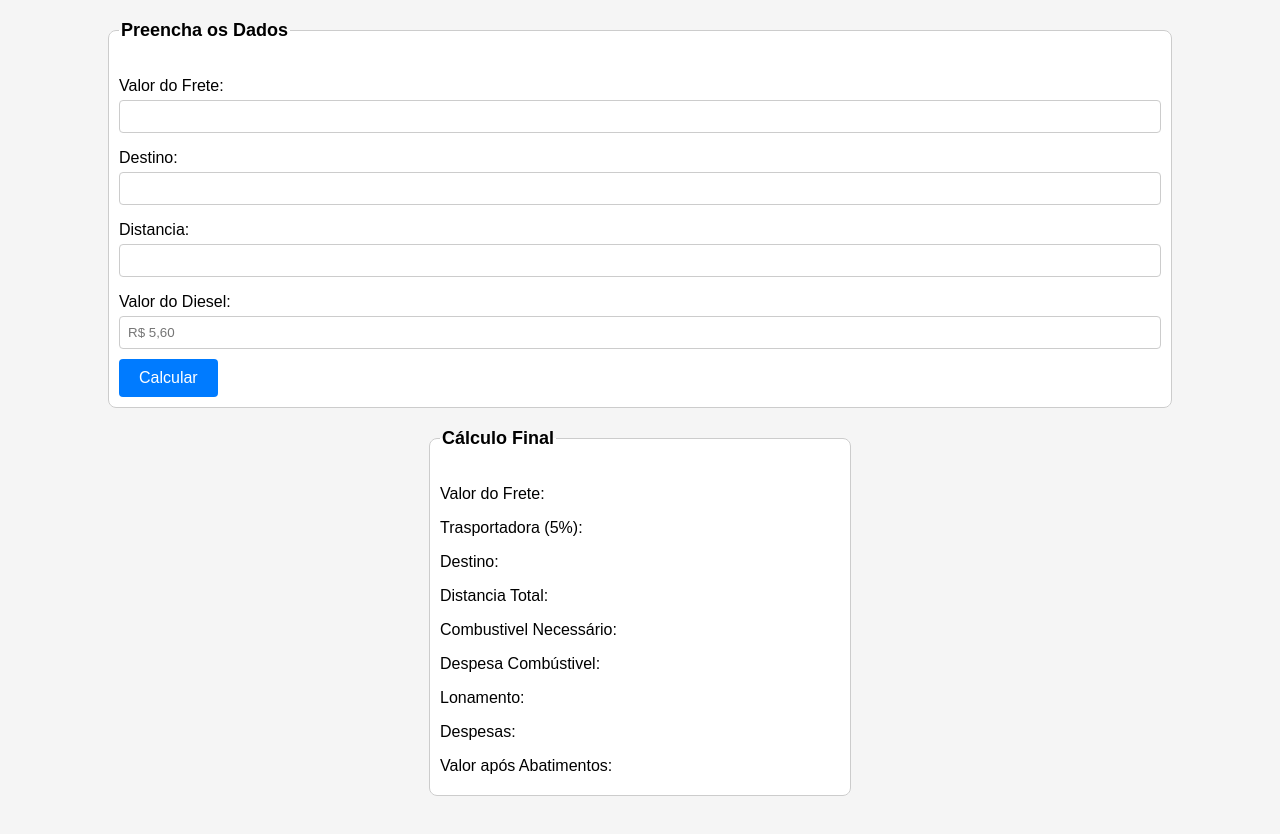
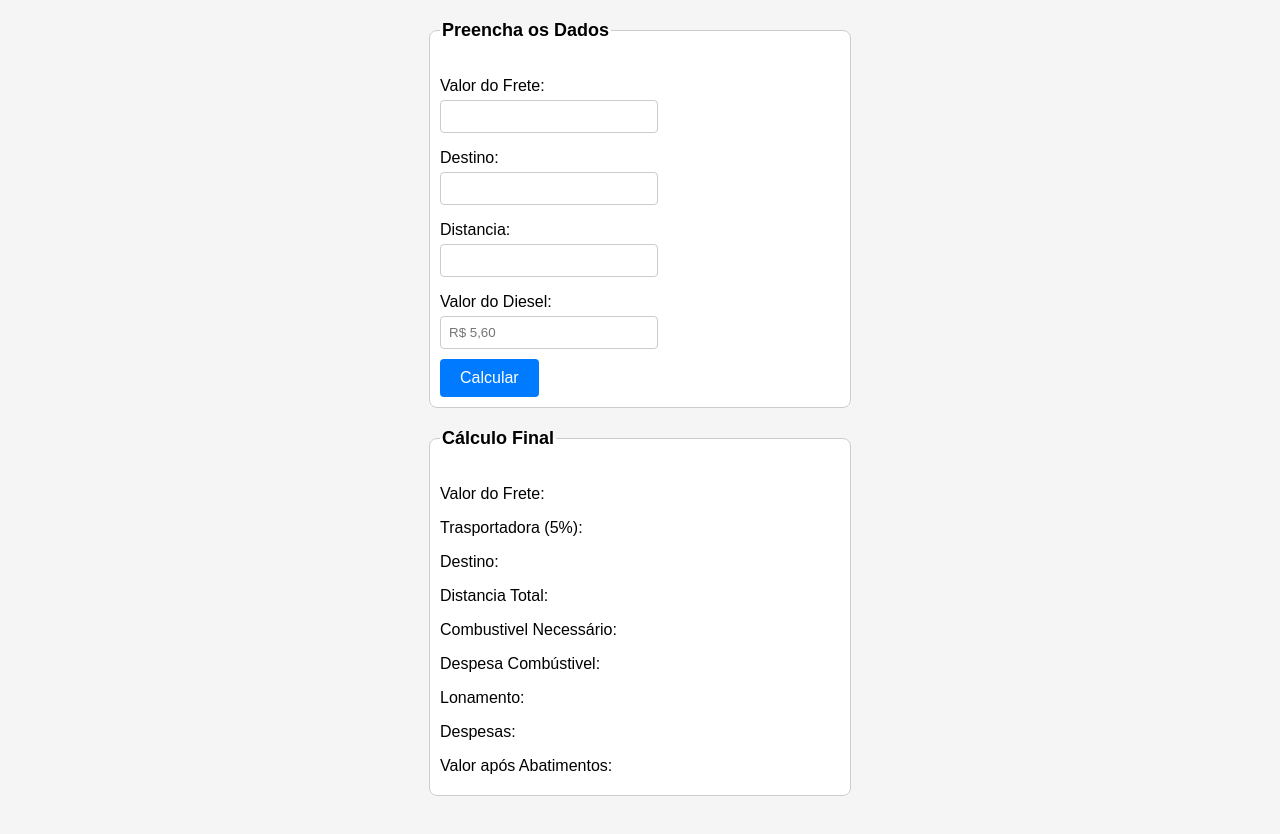
Before and after one commit to Jaymeda14/Calculadora-de-Fretes, a plain HTML site: page index.html in a window 1280 px wide. Drawn offline with Linux system fonts and the light colour scheme.

Commit message:
mais ajustes

```diff
--- a/index.html
+++ b/index.html
@@ -4,7 +4,8 @@
     <meta charset="UTF-8">
     <meta name="viewport" content="width=device-width, initial-scale=1.0">
     <title>Calculador de Fretes</title>
-   <style>        body {
+   <style>
+body {
     font-family: Arial, sans-serif;
     margin: 0;
     padding: 0;
@@ -45,7 +46,7 @@ label {
 
 input[type="text"],
 input[type="number"] {
-    width: 80vw;
+    width: 200px;
     padding: 8px;
     border: 1px solid #ccc;
     border-radius: 4px;
```
